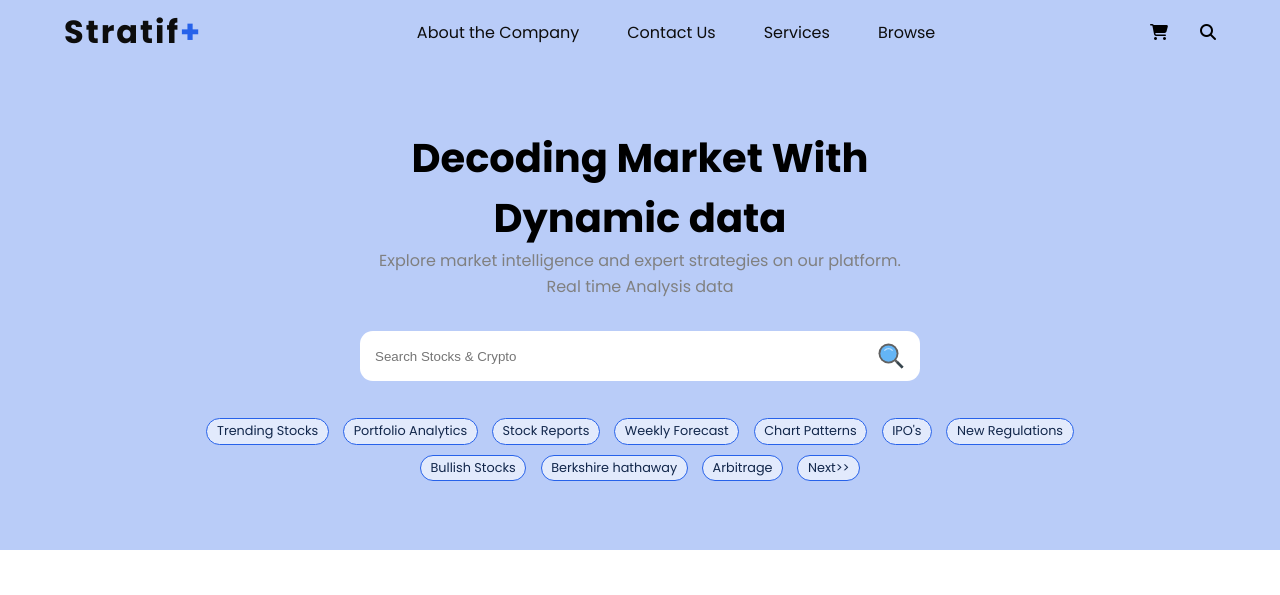
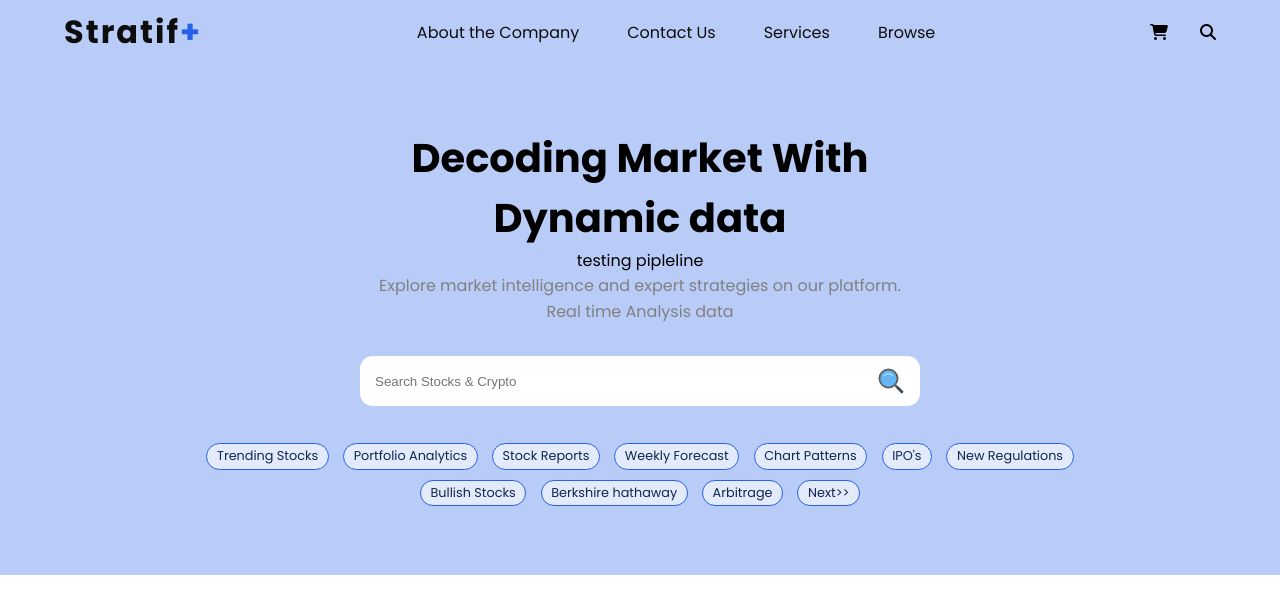
Before and after one commit to damandeep611/stockify, a plain HTML site: page index.html in a window 1280 px wide. Shown: the top 595 px of the page. Drawn offline with Linux system fonts and the light colour scheme.

Commit message:
new feature

```diff
--- a/index.html
+++ b/index.html
@@ -45,6 +45,7 @@
         <!-- <p class="hero-badge d-flex justify-c text-center gap-1 fw-600 text-uppercase"><span><i class="fa-solid fa-medal fa-lg"></i></span> #1 Top Rated Platform</p> -->
        <div>
         <h1 class="h1 fw-600 ">Decoding Market With <br>Dynamic data</h1>
+        <span>testing pipleline</span>
         <p class="hero-tagline">Explore market intelligence and expert strategies on our platform. <br>Real time Analysis data </p>
        </div>
        <div class="stock-search">
```
